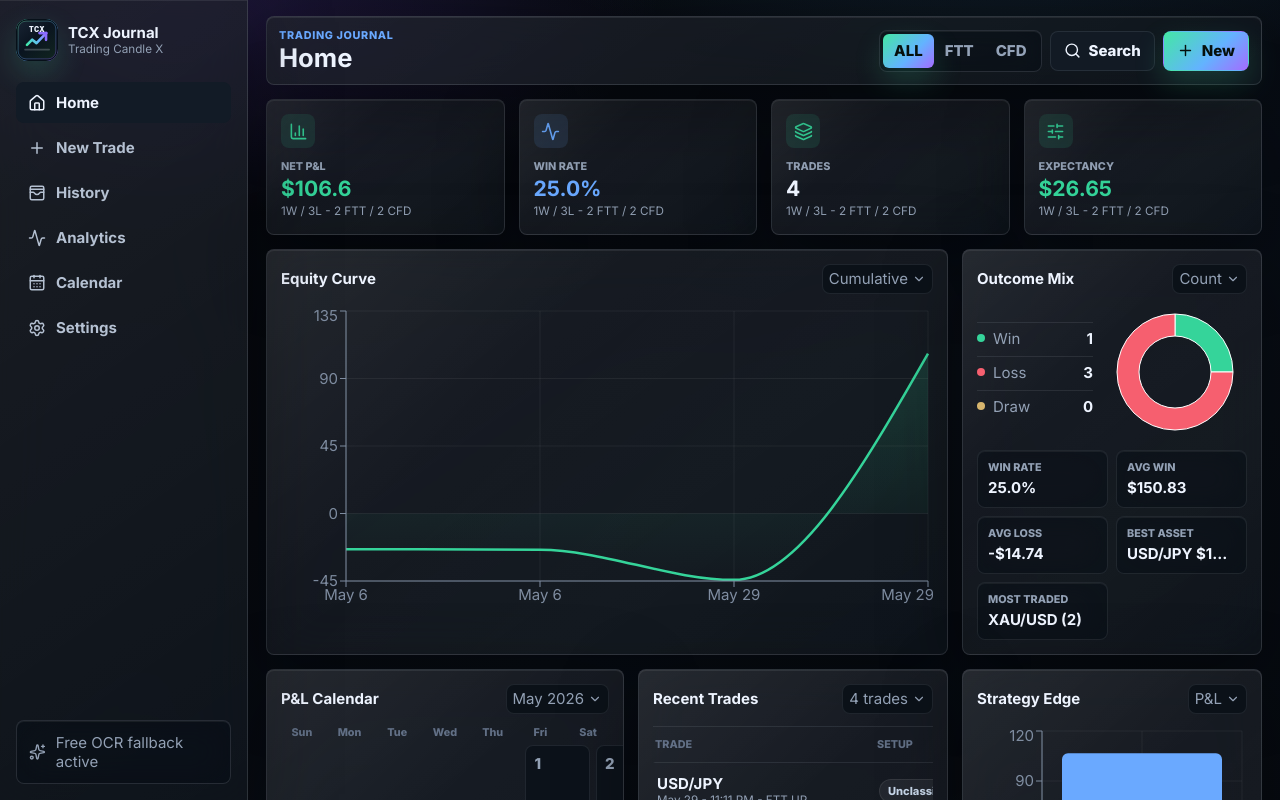
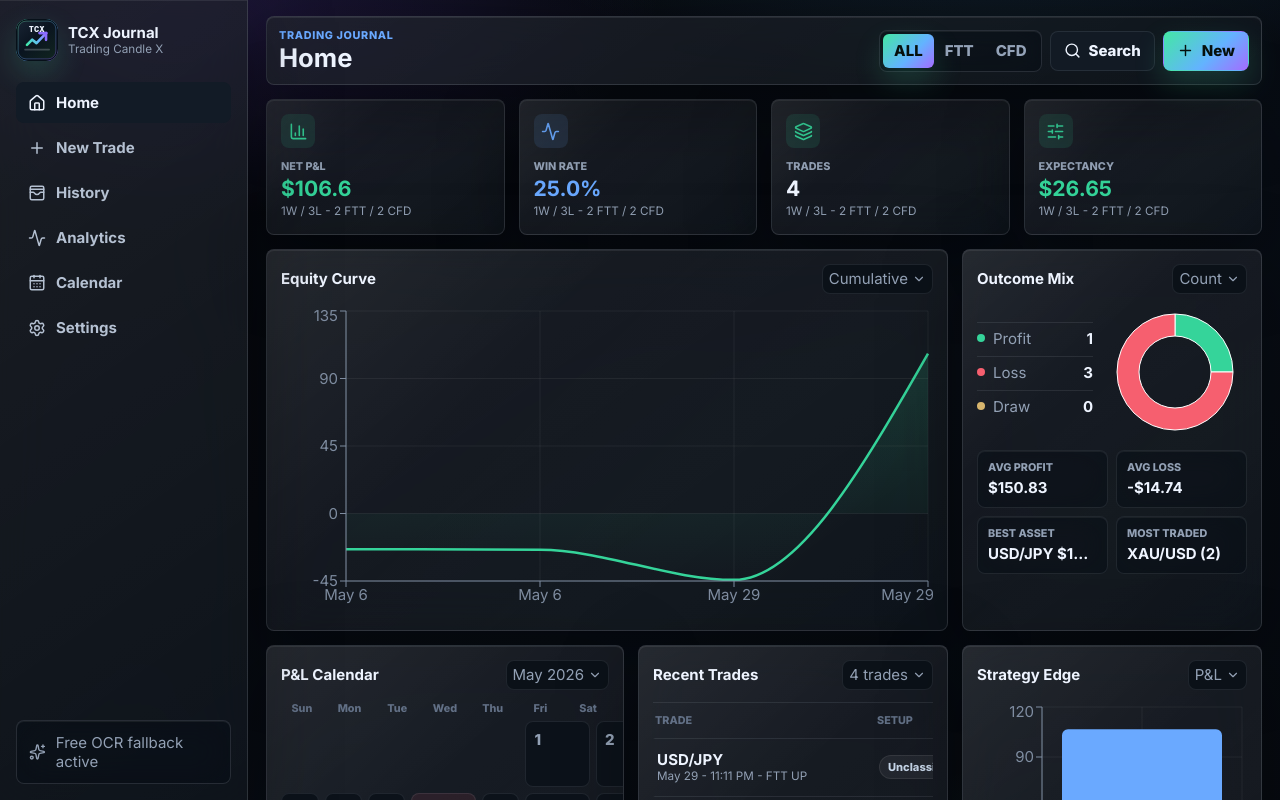
Before and after one commit to imsshajid/tcxjournal, a React (Vite) app: page / in a window 1280 px wide. Shown: the top 800 px of the page. Built offline with nearby package versions, Linux system fonts and the light colour scheme.

Commit message:
Polish outcomes and session inference

```diff
--- a/src/App.jsx
+++ b/src/App.jsx
@@ -51,9 +51,11 @@ const DEFAULT_SETTINGS = {
   ocrMode: 'AUTO',
 };
 const IMPORT_LATER_KEY = 'tcxjournal.importLater.v1';
-const STRATEGIES = ['Support & Resistance', 'Trend Following', 'Breakout', 'Reversal', 'Scalping', 'News Trading', 'Fibonacci', 'Moving Average', 'Bollinger Bands', 'RSI Divergence', 'OTC Strategy', 'Imported', 'Screenshot', 'Unclassified'];
+const STRATEGIES = ['Unclassified', 'Signal Following', 'Stochastic', 'Price Action', 'Support & Resistance', 'Trend Following', 'Breakout', 'Reversal', 'Scalping', 'News Trading', 'Fibonacci', 'Moving Average', 'Bollinger Bands', 'RSI Divergence', 'OTC Strategy'];
 const EMOTIONS = ['Calm', 'Confident', 'Anxious', 'Fearful', 'Greedy', 'Revenge', 'Bored', 'Focused', 'Patient', 'Neutral'];
 const TIMEFRAMES = ['10s', '15s', '30s', '1m', '2m', '3m', '5m', '15m', '30m', '1h', '4h', '1d'];
+const SESSION_OPTIONS = ['Sydney', 'Tokyo', 'London', 'New York'];
+const OUTCOME_LABELS = { WIN: 'Profit', LOSS: 'Loss', DRAW: 'Draw' };
 
 const seedTrades = [
   makeTrade({
@@ -145,8 +147,8 @@ function makeTrade(input) {
     openedAt: toIso(input.openedAt || input.openingTime || input.opening_time_utc || input.open_time),
     closedAt: toIso(input.closedAt || input.closingTime || input.closing_time_utc || input.close_time),
     duration: input.duration || input.timeframe || durationBetween(input.openedAt || input.openingTime, input.closedAt || input.closingTime),
-    strategy: input.strategy || 'Unclassified',
-    session: input.session || inferForexSession(input.openedAt || input.openingTime || input.opening_time_utc || input.open_time),
+    strategy: normalizeStrategy(input.strategy),
+    session: normalizeSession(input.session, input.openedAt || input.openingTime || input.opening_time_utc || input.open_time),
     emotion: input.emotion || 'Neutral',
     closeReason: title(input.closeReason || input.close_reason || ''),
     commission: cleanNumber(input.commission),
@@ -478,7 +480,7 @@ function ResultPanel({ trades }) {
 
 function OutcomePanel({ trades }) {
   const data = [
-    { name: 'Win', value: trades.filter((t) => t.result === 'WIN').length, color: '#35d49a' },
+    { name: 'Profit', value: trades.filter((t) => t.result === 'WIN').length, color: '#35d49a' },
     { name: 'Loss', value: trades.filter((t) => t.result === 'LOSS').length, color: '#f65f6f' },
     { name: 'Draw', value: trades.filter((t) => t.result === 'DRAW').length, color: '#d7b56d' },
   ];
@@ -509,8 +511,7 @@ function OutcomePanel({ trades }) {
         </ResponsiveContainer>
       </div>
       <div className="outcomeStats">
-        <Info label="Win rate" value={`${winRate(trades).toFixed(1)}%`} />
-        <Info label="Avg win" value={money(average(wins))} />
+        <Info label="Avg profit" value={money(average(wins))} />
         <Info label="Avg loss" value={money(-average(losses))} />
         <Info label="Best asset" value={bestAsset ? `${bestAsset[0]} ${money(bestAsset[1].pnl)}` : '-'} />
         <Info label="Most traded" value={busiestAsset ? `${busiestAsset[0]} (${busiestAsset[1].count})` : '-'} />
@@ -790,7 +791,12 @@ function Importer({ onImport, settings }) {
     }
   }
 
-  const updateDraft = (id, key, value) => setDrafts((current) => current.map((trade) => trade.id === id ? makeTrade({ ...trade, [key]: value }) : trade));
+  const updateDraft = (id, key, value) => setDrafts((current) => current.map((trade) => {
+    if (trade.id !== id) return trade;
+    const next = { ...trade, [key]: value };
+    if (key === 'openedAt') next.session = inferForexSession(value);
+    return makeTrade(next);
+  }));
   const saveDrafts = () => {
     const result = onImport(drafts);
     setStatus(`${result.added} new saved. ${result.skipped} duplicate skipped.`);
@@ -999,6 +1005,7 @@ function TradeDetailModal({ trade, onClose, onEdit, onDelete }) {
         <Info label="Open price" value={trade.open || '-'} />
         <Info label="Close price" value={trade.close || '-'} />
         <Info label={trade.market === 'FTT' ? 'Stake' : 'Lot'} value={trade.amount} />
+        <Info label="Result" value={OUTCOME_LABELS[trade.result] || trade.result} />
         <Info label="Payout" value={trade.market === 'FTT' ? `${trade.payout || 90}%` : trade.closeReason || '-'} />
         {!!trade.notes && <Info label="Notes" value={trade.notes} wide />}
       </div>
@@ -1058,7 +1065,7 @@ function TradeFormFields({ draft, set }) {
         {isFtt ? (
           <>
             <Input label="Payout %" type="number" value={draft.payout} onChange={(v) => set('payout', v)} />
-            <Input label="Result" type="number" value={draft.income} onChange={(v) => set('income', v)} />
+            <Input label="Result amount" type="number" value={draft.income} onChange={(v) => set('income', v)} />
           </>
         ) : (
           <Input label="P/L" type="number" value={draft.profit} onChange={(v) => set('profit', v)} />
@@ -1067,13 +1074,49 @@ function TradeFormFields({ draft, set }) {
         <Input label="Exit price" value={draft.close} onChange={(v) => set('close', v)} />
         <Select label="Strategy" value={draft.strategy} onChange={(v) => set('strategy', v)} options={STRATEGIES} />
         <Select label="Timeframe" value={draft.duration || '1m'} onChange={(v) => set('duration', v)} options={TIMEFRAMES} />
-        <Select label="Session" value={draft.session || inferForexSession(draft.openedAt)} onChange={(v) => set('session', v)} options={['Sydney', 'Tokyo', 'London', 'New York', 'Unassigned']} />
+        <Select label="Session" value={normalizeSession(draft.session, draft.openedAt)} onChange={(v) => set('session', v)} options={SESSION_OPTIONS} />
         <Select label="Emotion" value={draft.emotion || 'Neutral'} onChange={(v) => set('emotion', v)} options={EMOTIONS} />
       </div>
+      <OutcomeChooser draft={draft} set={set} />
       <label className="area"><span>Notes</span><textarea value={draft.notes || ''} onChange={(e) => set('notes', e.target.value)} /></label>
       <div className="pnlPreview">
         <span>Calculated P&L</span>
         <b className={makeTrade(draft).profit >= 0 ? 'green' : 'red'}>{money(makeTrade(draft).profit)}</b>
+      </div>
+    </div>
+  );
+}
+
+function OutcomeChooser({ draft, set }) {
+  const trade = makeTrade(draft);
+  const choose = (result) => {
+    if (draft.market === 'FTT') {
+      const amount = Math.abs(toNumber(draft.amount));
+      const payout = toNumber(draft.payout) || 90;
+      const income = result === 'WIN'
+        ? round(amount + (amount * payout / 100))
+        : result === 'LOSS'
+          ? 0
+          : amount;
+      set('income', income);
+      return;
+    }
+    const size = Math.abs(toNumber(draft.profit)) || 1;
+    set('profit', result === 'WIN' ? size : result === 'LOSS' ? -size : 0);
+  };
+  return (
+    <div className="outcomeChooser">
+      <span>Result</span>
+      <div className="threeBtns">
+        {['WIN', 'LOSS', 'DRAW'].map((result) => (
+          <button
+            key={result}
+            className={trade.result === result ? `selected ${result.toLowerCase()}` : ''}
+            onClick={() => choose(result)}
+          >
+            {OUTCOME_LABELS[result]}
+          </button>
+        ))}
       </div>
     </div>
   );
@@ -1120,7 +1163,7 @@ function mapFttRow(row) {
     close: get('Close Price'),
     openedAt: get('Open time'),
     closedAt: get('Close Time'),
-    strategy: 'Imported',
+    strategy: 'Unclassified',
   });
 }
 
@@ -1135,14 +1178,14 @@ function mapCfdRow(row) {
     amount: get('lots') || get('original_position_size'),
     open: get('opening_price'),
     close: get('closing_price'),
-    openedAt: get('opening_time_utc'),
-    closedAt: get('closing_time_utc'),
+    openedAt: toIso(get('opening_time_utc'), 'utc'),
+    closedAt: toIso(get('closing_time_utc'), 'utc'),
     profit: get('profit'),
     closeReason: get('close_reason'),
     commission: get('commission'),
     swap: get('swap'),
     equity: get('equity'),
-    strategy: 'Imported',
+    strategy: 'Unclassified',
   });
 }
 
@@ -1209,7 +1252,7 @@ function parseTradeText(text, forced = 'AUTO') {
           close: prices[1],
           openedAt: parseVisibleDate(block) || new Date().toISOString(),
           closedAt: parseVisibleDate(block) || new Date().toISOString(),
-          strategy: 'Screenshot',
+          strategy: 'Unclassified',
           notes: 'Imported from screenshot.',
         }));
         i += 4;
@@ -1240,7 +1283,7 @@ function parseTradeText(text, forced = 'AUTO') {
           closedAt: parseVisibleDate(block) || new Date().toISOString(),
           profit: pl[1],
           closeReason: /stop\s*out/i.test(block) ? 'Stop out' : /stop\s*loss/i.test(block) ? 'Stop loss' : '',
-          strategy: 'Screenshot',
+          strategy: 'Unclassified',
           notes: 'Imported from screenshot.',
         }));
         i += 4;
@@ -1257,9 +1300,21 @@ function parseTradeText(text, forced = 'AUTO') {
   });
 }
 
+function normalizeStrategy(value) {
+  const strategy = clean(value);
+  if (!strategy || /^(imported|screenshot)$/i.test(strategy)) return 'Unclassified';
+  return STRATEGIES.includes(strategy) ? strategy : strategy;
+}
+
+function normalizeSession(value, dateValue) {
+  const session = title(value);
+  if (SESSION_OPTIONS.includes(session)) return session;
+  return inferForexSession(dateValue);
+}
+
 function inferForexSession(value) {
   const date = value ? new Date(value) : new Date();
-  if (Number.isNaN(date.getTime())) return 'Unassigned';
+  if (Number.isNaN(date.getTime())) return inferForexSession(new Date());
   const hour = date.getUTCHours() + date.getUTCMinutes() / 60;
   const london = isEuropeDst(date) ? [7, 16] : [8, 17];
   const ny = isUsDst(date) ? [12, 21] : [13, 22];
@@ -1270,7 +1325,7 @@ function inferForexSession(value) {
     ['Tokyo', [0, 9]],
     ['Sydney', sydney],
   ];
-  return sessions.find(([, range]) => inUtcWindow(hour, range[0], range[1]))?.[0] || 'Unassigned';
+  return sessions.find(([, range]) => inUtcWindow(hour, range[0], range[1]))?.[0] || 'New York';
 }
 
 function inUtcWindow(hour, start, end) {
@@ -1318,8 +1373,8 @@ function normalizePayout(value, amount, income) {
   if (explicit) return explicit;
   const stake = Math.abs(toNumber(amount));
   const resultAmount = Math.abs(toNumber(income));
-  if (!stake || !resultAmount) return 90;
-  const calculated = resultAmount > stake ? ((resultAmount - stake) / stake) * 100 : (resultAmount / stake) * 100;
+  if (!stake || resultAmount <= stake) return 90;
+  const calculated = ((resultAmount - stake) / stake) * 100;
   return Number.isFinite(calculated) && calculated > 0 ? Math.round(calculated) : 90;
 }
 
@@ -1428,13 +1483,20 @@ function parseVisibleDate(text) {
   return '';
 }
 
-function toIso(value) {
-  if (!value) return new Date().toISOString();
-  if (value instanceof Date) return value.toISOString();
-  const text = String(value).trim().replace(' ', 'T');
-  const date = new Date(text);
+function toIso(value, zone = 'local') {
+  const date = parseTradeDate(value, zone);
   if (!Number.isNaN(date.getTime())) return date.toISOString();
   return new Date().toISOString();
+}
+
+function parseTradeDate(value, zone = 'local') {
+  if (!value) return new Date();
+  if (value instanceof Date) return value;
+  const text = String(value).trim();
+  if (!text) return new Date();
+  const normalized = text.replace(' ', 'T');
+  if (/([zZ]|[+-]\d{2}:?\d{2})$/.test(normalized)) return new Date(normalized);
+  return new Date(zone === 'utc' ? `${normalized}Z` : normalized);
 }
 
 function inputDateTime(value = new Date()) {
@@ -1445,15 +1507,15 @@ function inputDateTime(value = new Date()) {
 }
 
 function dateKey(value) {
-  if (value instanceof Date) {
-    return [
-      value.getFullYear(),
-      String(value.getMonth() + 1).padStart(2, '0'),
-      String(value.getDate()).padStart(2, '0'),
-    ].join('-');
-  }
-  if (/^\d{4}-\d{2}-\d{2}/.test(String(value))) return String(value).slice(0, 10);
-  return new Date(value).toISOString().slice(0, 10);
+  const text = String(value || '').trim();
+  if (/^\d{4}-\d{2}-\d{2}$/.test(text)) return text;
+  const date = value instanceof Date ? value : new Date(value);
+  if (Number.isNaN(date.getTime())) return new Date().toISOString().slice(0, 10);
+  return [
+    date.getFullYear(),
+    String(date.getMonth() + 1).padStart(2, '0'),
+    String(date.getDate()).padStart(2, '0'),
+  ].join('-');
 }
 
 function formatDate(value) {
```
Also changed, not shown: src/style.css (+26 -5 lines).
